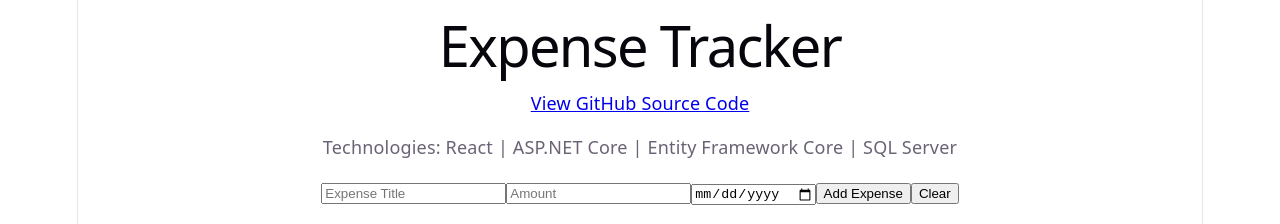
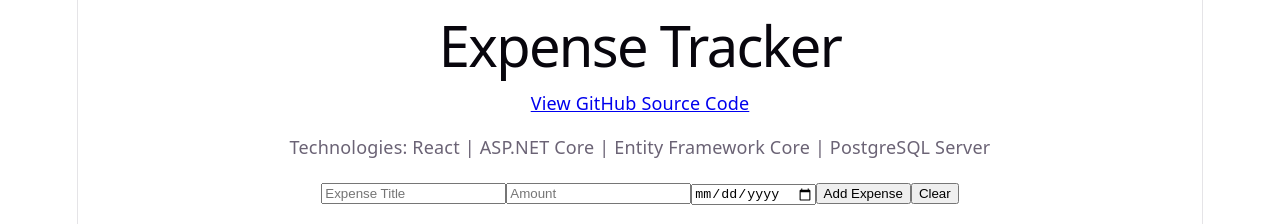
Before and after one commit to shorz123/ExpenseTrackerWeb, a React (Vite) app in the folder expense-tracker-client/: page / in a window 1280 px wide. Shown: the top 224 px of the page. Built offline with nearby package versions, Linux system fonts and the light colour scheme; no server answers.

Commit message:
Add project demo GIF

```diff
--- a/expense-tracker-client/src/App.jsx
+++ b/expense-tracker-client/src/App.jsx
@@ -113,7 +113,7 @@ function App() {
         View GitHub Source Code
       </a>
       <p>
-        Technologies: React | ASP.NET Core | Entity Framework Core | SQL Server
+        Technologies: React | ASP.NET Core | Entity Framework Core | PostgreSQL Server
       </p>
 
       <div>
```
Also changed, not shown: 1 other file (tests, documents, lock files or other folders).
